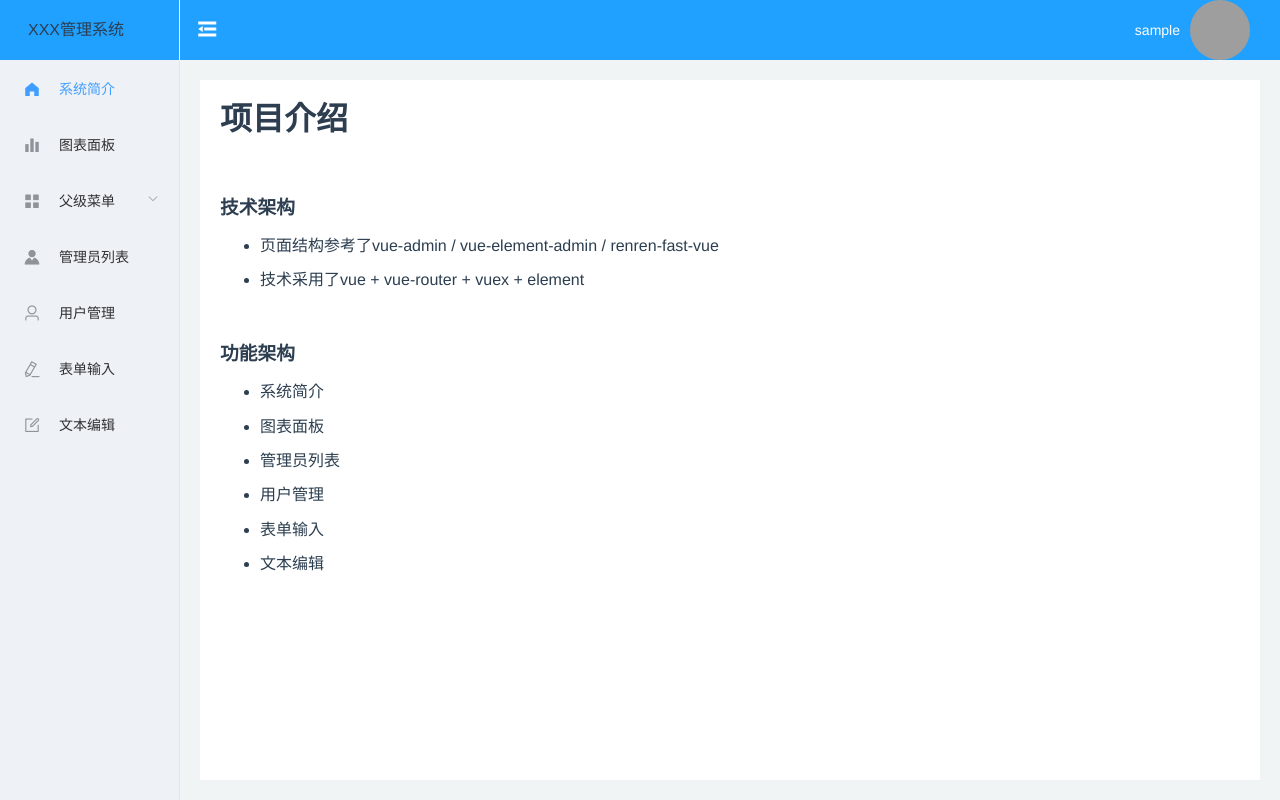
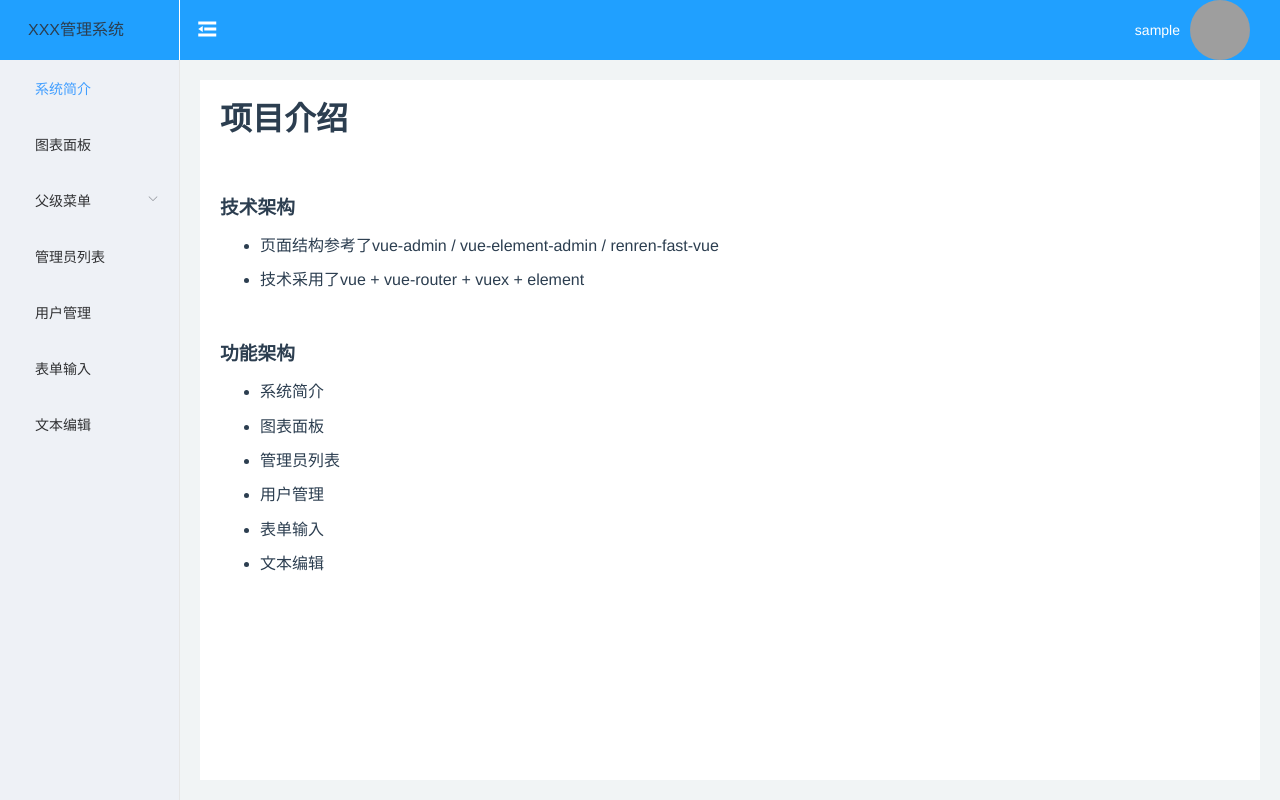
Before and after one commit to LiShuxue/vue-admin, a Vue app: page /#/intro in a window 1280 px wide. Built offline with nearby package versions, Linux system fonts and the light colour scheme; no server answers; sample sign-in values are in the browser's storage; grey boxes are pictures that could not be loaded; a small style sheet from the web is missing.

Commit message:
引入阿里的iconfont

```diff
--- a/public/index.html
+++ b/public/index.html
@@ -5,6 +5,7 @@
     <meta http-equiv="X-UA-Compatible" content="IE=edge">
     <meta name="viewport" content="width=device-width,initial-scale=1.0">
     <link rel="icon" href="<%= BASE_URL %>favicon.ico">
+    <link rel="stylesheet" href="https://at.alicdn.com/t/font_1268280_s5fm6jmg4g.css">
     <title>vue-admin</title>
   </head>
   <body>
--- a/src/views/Home.vue
+++ b/src/views/Home.vue
@@ -24,35 +24,35 @@
     <div class="container">
       <el-menu default-active="intro" :collapse="isCollapse" @select="handleSelect" background-color="#eef1f6" class="menu-bar">
         <el-menu-item index="intro">
-          <i class="el-icon-s-home"></i>
+          <i class="iconfont icon-home"></i>
           <span slot="title">系统简介</span>
         </el-menu-item>
         <el-menu-item index="dashboard">
-          <i class="el-icon-s-data"></i>
+          <i class="iconfont icon-dashboard"></i>
           <span slot="title">图表面板</span>
         </el-menu-item>
         <el-submenu index="">
           <template slot="title">
-            <i class="el-icon-menu"></i>
+            <i class="iconfont icon-store"></i>
             <span>父级菜单</span>
           </template>
           <el-menu-item index="admin">子菜单1</el-menu-item>
           <el-menu-item index="user">子菜单2</el-menu-item>
         </el-submenu>
         <el-menu-item index="admin">
-          <i class="el-icon-s-custom"></i>
+          <i class="iconfont icon-admin"></i>
           <span slot="title">管理员列表</span>
         </el-menu-item>
         <el-menu-item index="user">
-          <i class="el-icon-user"></i>
+          <i class="iconfont icon-user"></i>
           <span slot="title">用户管理</span>
         </el-menu-item>
         <el-menu-item index="input">
-          <i class="el-icon-edit"></i>
+          <i class="iconfont icon-form"></i>
           <span slot="title">表单输入</span>
         </el-menu-item>
         <el-menu-item index="editor">
-          <i class="el-icon-edit-outline"></i>
+          <i class="iconfont icon-edit"></i>
           <span slot="title">文本编辑</span>
         </el-menu-item>
       </el-menu>
@@ -87,6 +87,11 @@ export default {
 
     handleCommand(command) {
       if (command === 'logout') {
+        this.$confirm(`确定进行[退出]操作?`, '提示', {
+          confirmButtonText: '确定',
+          cancelButtonText: '取消',
+          type: 'warning'
+        }).then(() => {
           this.axios({
             method: API.requireAuth.logout.type,
             url: API.requireAuth.logout.url
@@ -96,6 +101,7 @@ export default {
             this.$router.push('/login')
           }).catch(err => {
             err && this.$message.error(err.data.msg)
+          })
         })
       }
     }
@@ -172,7 +178,7 @@ export default {
 
     .menu-bar{
       height: calc(100vh - 60px);
-      .el-menu-item [class^=el-icon-], .el-submenu [class^=el-icon-] {
+      .iconfont {
         margin-right: 15px;
       }
       .el-menu-item {
```
Lines whose indentation alone changed are shown as unchanged.
